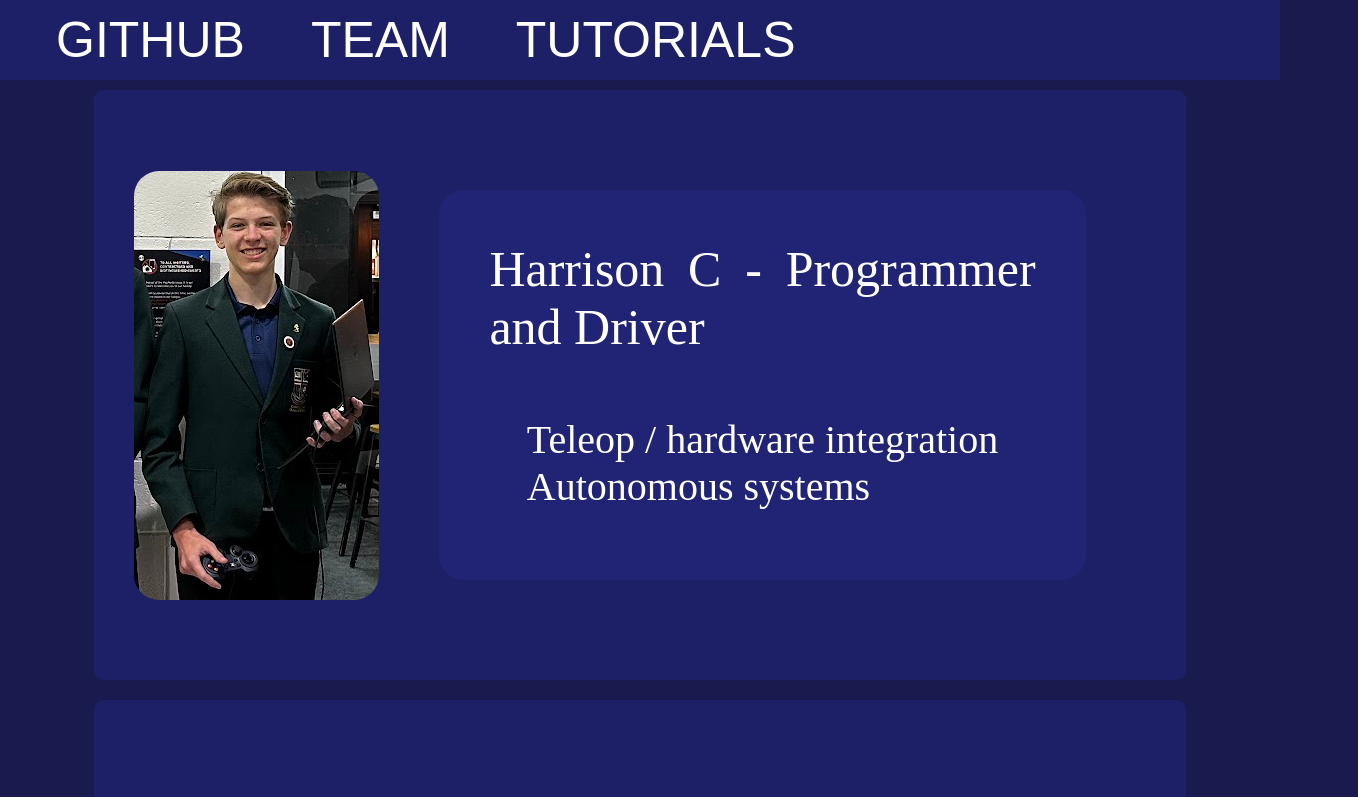
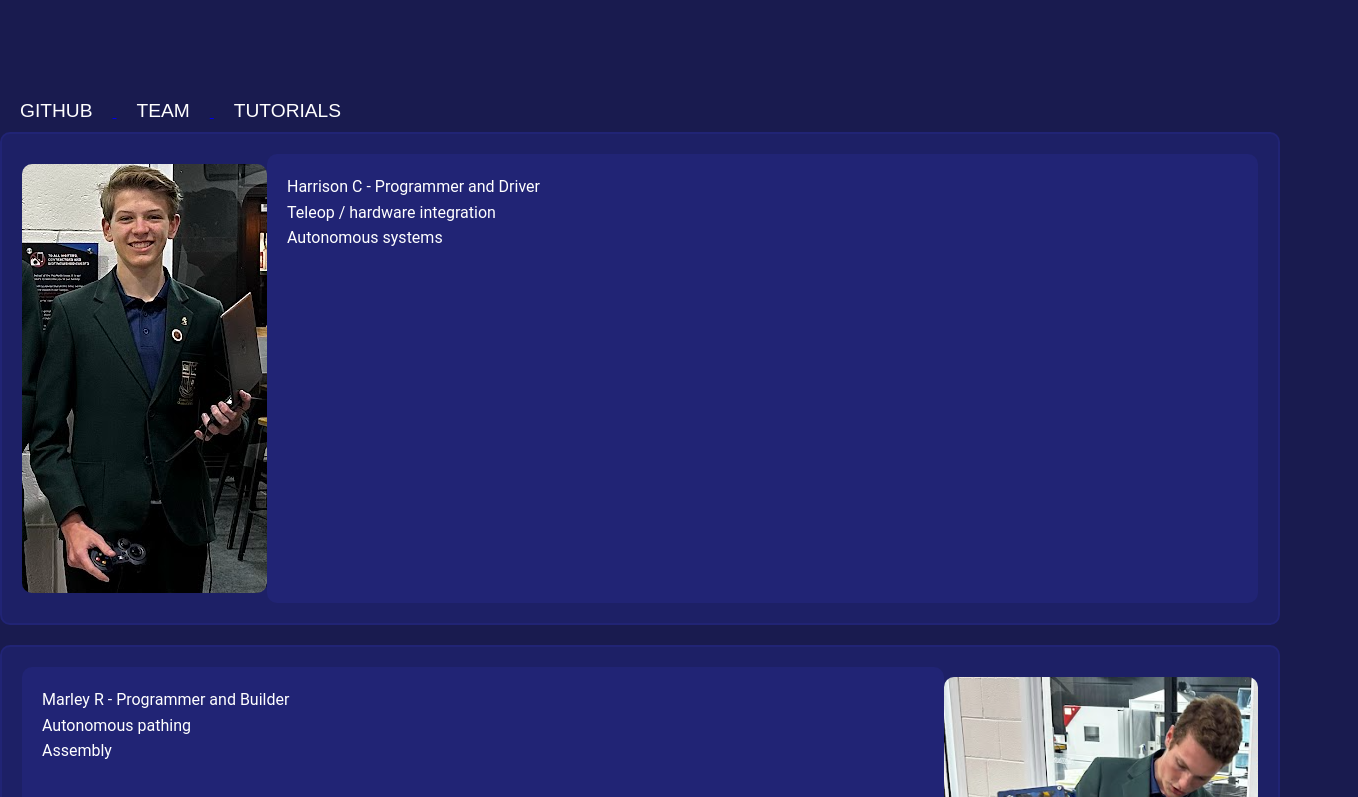
Before and after one commit to ParadoxIsCoding/ironlionsftc.github.io, a plain HTML site: page team.html in a window 1280 px wide. Shown: the top 797 px of the page, 1358 px wide, since content can reach past the window. Drawn offline with Linux system fonts and the light colour scheme.

Commit message:
first revision- made the text more modern and less bulky

```diff
--- a/style.css
+++ b/style.css
@@ -2,115 +2,91 @@
     --primary: #1d2066;
     --accent: #212475;
     --background: #191b4f;
-    --text: #FFFFFF;
+    --text: #ffffff;
+    --font-family: 'Roboto', sans-serif;
   }
 
-.header {
-    margin-top: 0px;
-    padding-top: 0px;
-    border-top: 0px;
+  * {
+    box-sizing: border-box;
+    margin: 0;
+    padding: 0;
+  }
+
+  body {
+    font-family: var(--font-family);
+    background-color: var(--background);
+    color: var(--text);
+    line-height: 1.6;
+    padding-top: 90px; /* account for fixed header */
+    margin: 0;
+  }
+
+  header {
     background-color: var(--primary);
     height: 80px;
     width: 100%;
     position: fixed;
     top: 0;
     left: 0;
+    display: flex;
+    align-items: center;
+    padding: 0 20px;
   }
 
-body {
-    padding-top: 0px;
-    margin-top: 90px;
-    border-top: 0px;
-    background-color: var(--background);
-}
-
-.tile_img {
-    width: 100px;
+  header a {
     margin-right: 20px;
   }
 
-a {
+  .header_button {
+    background: none;
+    border: none;
     color: var(--text);
-    text-decoration: none;
+    font-size: 1.2rem;
+    padding: 10px 20px;
+    cursor: pointer;
+    transition: background-color 0.3s ease;
   }
 
-.after_image {
-    flex: 1;
+  .header_button:hover {
+    background-color: var(--accent);
+    border-radius: 5px;
+  }
+
+  .container {
+    max-width: 1000px;
+    margin: 20px auto;
+    padding: 20px;
   }
 
   .image_and_text_container {
     display: flex;
-    align-items: center;
+    flex-direction: column;
     background-color: var(--primary);
-    width: 80%;
-    border-style: solid;
-    border-width: 20px;
-    color: white;
-    font-size: 40px;
+    border: 2px solid var(--accent);
     border-radius: 10px;
-    border-color: var(--primary);
-    margin-left: auto;
-    margin-right: auto;
-    margin-top: 20px;
+    margin-bottom: 20px;
     padding: 20px;
   }
 
   .text_column {
-    display: flex;
-    flex-direction: column;
+    background-color: var(--accent);
+    border-radius: 10px;
+    padding: 20px;
     text-align: justify;
-    align-items: center;
-    background-color: var(--accent);
-    color: white;
-    font-size: 40px;
-    border-color: var(--accent);
-    margin-left: auto;
-    margin-right: auto;
-    margin: 60px;
-    padding: 30px;
-    border-radius: 25px;
-    hyphens: auto;
   }
 
   img {
-    border-radius: 25px;
+    max-width: 100%;
+    border-radius: 10px;
+    margin: 10px 0;
   }
 
-@keyframes rainbow {
-    0% {
-        background-position: 0% 50%;
+  /* Responsive design for larger screens */
+  @media (min-width: 768px) {
+    .image_and_text_container {
+      flex-direction: row;
     }
-    100% {
-        background-position: 100% 50%;
+    .text_column {
+      flex: 1;
     }
   }
-
-.paragraph_heading {
-    margin: 20px;
-    display: flex;
-    font-size: 50px;
-    color: white;
-}
-
-.rainbow_text {
-    background: linear-gradient(90deg, #FF0000, #FFA500, #FFFF00, #008000, #00FFFF, #0000FF, #800080, #FF0000);
-    background-size: 50% 100%;
-    -webkit-background-clip: text;
-    color: transparent;
-    animation: rainbow 10s linear infinite;
-    font-size: 48px;
-    text-align: center;
-}
-
-.header_button {
-    background-color: var(--primary);
-    border-width: 0;
-    color: var(--text);
-    font-size: 50px;
-    height: 80px;
-    margin-left: 50px;
-}
-
-.header_button:hover {
-    background-color: var(--accent);
-}
```
Also changed, not shown: tutorials.html (+73 -85 lines). Lines whose indentation alone changed are shown as unchanged.
